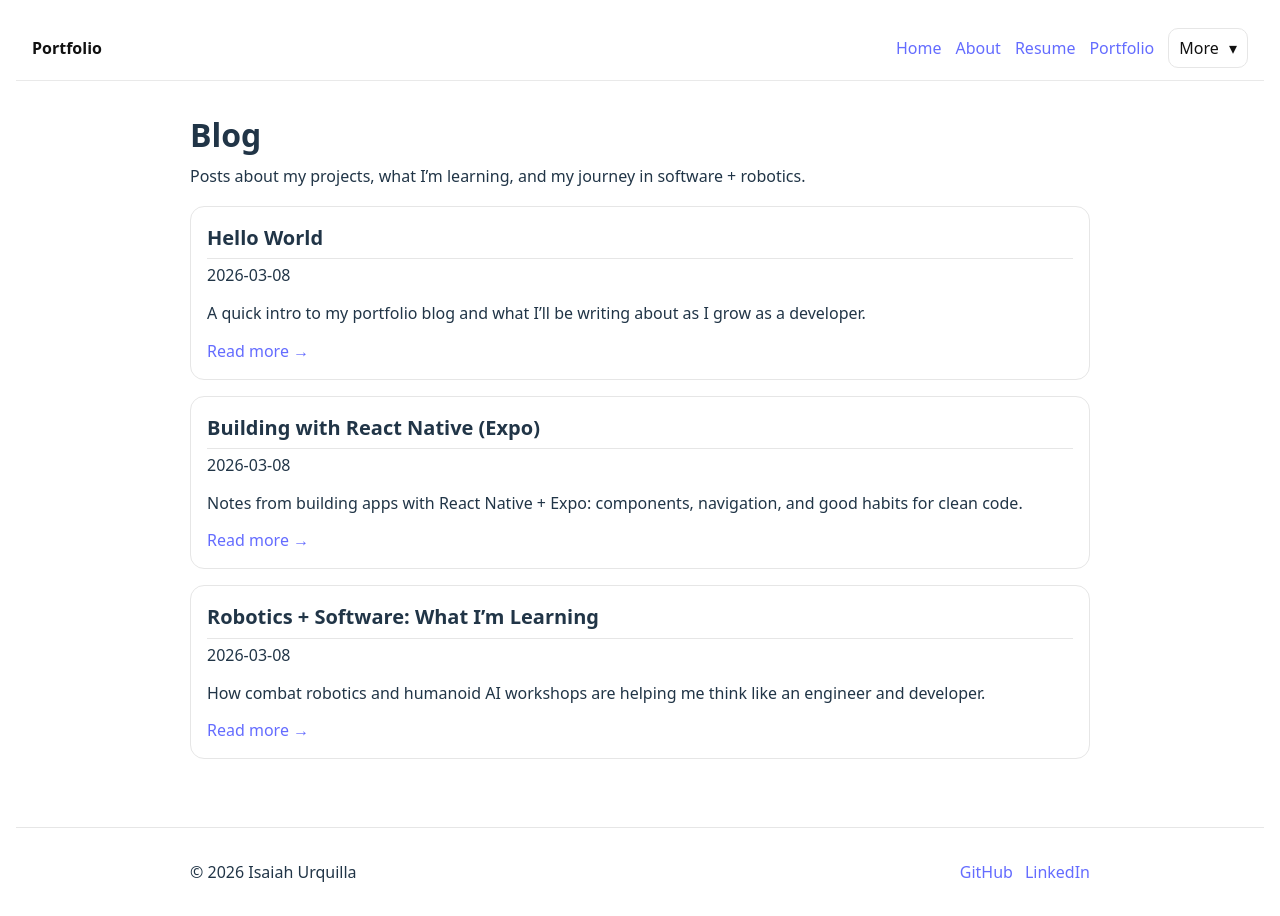
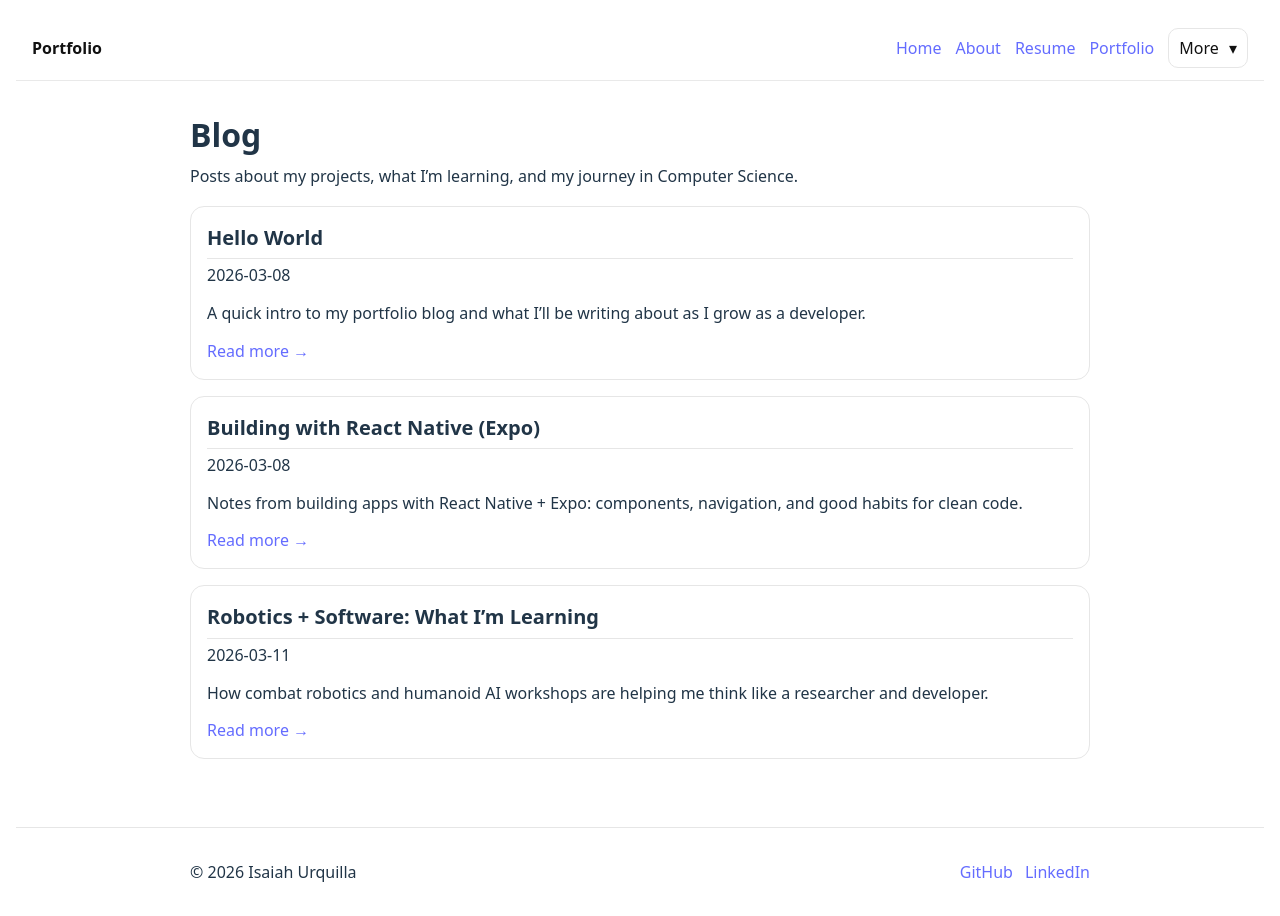
Before and after one commit to isaiahurquilla/Portfolio, a React (Vite) app: page /blog in a window 1280 px wide. Shown: the top 916 px of the page. Built offline with nearby package versions, Linux system fonts and the light colour scheme.

Commit message:
updated blog

```diff
--- a/src/data/posts.js
+++ b/src/data/posts.js
@@ -41,17 +41,19 @@ Next, I want to improve my state management and add better error handling to my
   {
     id: 3,
     title: "Robotics + Software: What I’m Learning",
-    date: "2026-03-08",
-    slug: "robotics-and-software",
+    date: "2026-03-11",
+    slug: "robotics: Humanoid AI + Combat",
     excerpt:
-      "How combat robotics and humanoid AI workshops are helping me think like an engineer and developer.",
+      "How combat robotics and humanoid AI workshops are helping me think like a researcher and developer.",
     content: `
 Robotics is one of the best ways to practice real engineering:
 
-- Debugging hardware + software together
-- Iterating quickly after failures
+- Building combat robots and designing new robots in CAD
 - Documenting changes and testing improvements
-- Working with teammates under time constraints
+- Working with teammates in buiding and programming robots
+- Researching how to solve new problems and submit a researchpaper to a conference
+
+
 
 I’ve worked with Arduino/Raspberry Pi, C++/Python, CAD, soldering, and circuit boards. These experiences help me stay disciplined with testing and problem-solving.
 `,
--- a/src/pages/Blog.jsx
+++ b/src/pages/Blog.jsx
@@ -6,8 +6,7 @@ export default function Blog() {
     <section className="page">
       <h1>Blog</h1>
       <p className="muted">
-        Posts about my projects, what I’m learning, and my journey in software +
-        robotics.
+        Posts about my projects, what I’m learning, and my journey in Computer Science.
       </p>
 
       <div className="list">
```
